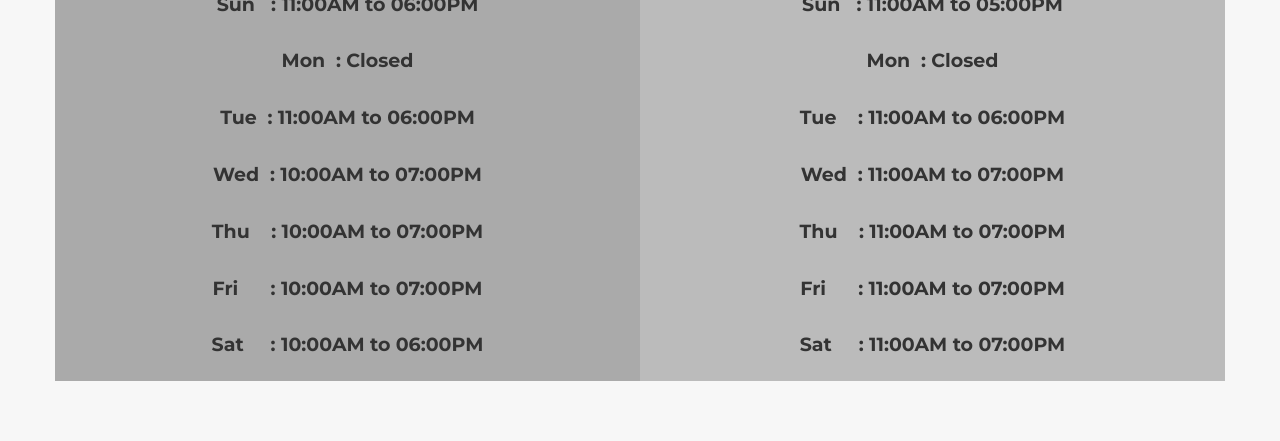
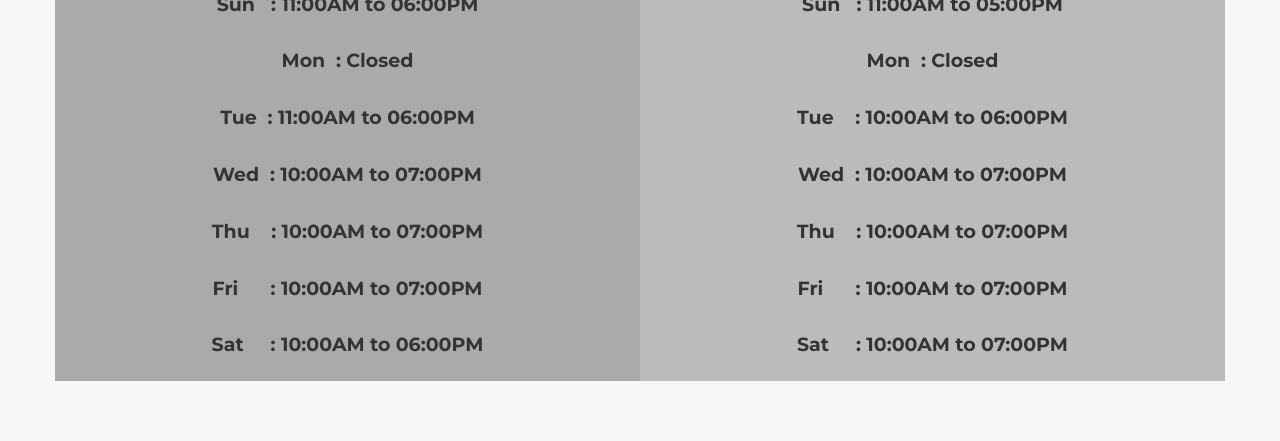
Before and after one commit to spooledrotten/spooledrotten.github.io, a Jekyll site: the page built from index.html, in a window 1280 px wide and 900 px high, scrolled down 1768 px. Shown: the part 154-595 px from the top of the window. Built offline with Jekyll 4.4.1, drawn with Linux system fonts in a browser that asks for light colours; some web fonts are replaced; some of the changed text lies outside the part shown.

Commit message:
hours and prices
hours and prices

```diff
--- a/_includes/services.html
+++ b/_includes/services.html
@@ -51,7 +51,7 @@
 				<div class="col-md-3">
 
 					<h2 class="service-heading">Miscellaneous</h2>
-					<h4 class="service-heading">Eyebrows Tinting&nbsp;- $18</h4>
+					<h4 class="service-heading">Eyebrows Tinting&nbsp;- $20</h4>
 					<h4 class="service-heading">Eyelashes Tinting - $22</h4>
                     <h4 class="service-heading">Facial Massage</h4>
                 </div>
--- a/_includes/team.html
+++ b/_includes/team.html
@@ -55,15 +55,15 @@
 
     <h4 class="service-heading"><br>Mon  &nbsp;: Closed</br></h4>
 
-    <h4 class="service-heading"><br>Tue  &nbsp;&nbsp;&nbsp;: 11:00AM to 06:00PM</br></h4>
+    <h4 class="service-heading"><br>Tue  &nbsp;&nbsp;&nbsp;: 10:00AM to 06:00PM</br></h4>
 
-    <h4 class="service-heading"><br>Wed  &nbsp;: 11:00AM to 07:00PM</br></h4>
+    <h4 class="service-heading"><br>Wed  &nbsp;: 10:00AM to 07:00PM</br></h4>
 
-    <h4 class="service-heading"><br>Thu  &nbsp;&nbsp;&nbsp;: 11:00AM to 07:00PM</br></h4>
+    <h4 class="service-heading"><br>Thu  &nbsp;&nbsp;&nbsp;: 10:00AM to 07:00PM</br></h4>
 
-    <h4 class="service-heading"><br>Fri  &nbsp;&nbsp;&nbsp;&nbsp;&nbsp;: 11:00AM to 07:00PM</br></h4>
+    <h4 class="service-heading"><br>Fri  &nbsp;&nbsp;&nbsp;&nbsp;&nbsp;: 10:00AM to 07:00PM</br></h4>
 
-    <h4 class="service-heading"><br>Sat  &nbsp;&nbsp;&nbsp;&nbsp;: 11:00AM to 07:00PM</br></h4>
+    <h4 class="service-heading"><br>Sat  &nbsp;&nbsp;&nbsp;&nbsp;: 10:00AM to 07:00PM</br></h4>
   </div>
 </div>
 <!--                   <h3 class="section-subheading text-muted"><br>Address: 2027 Murray Ave, Pittsburgh, PA 15217</br>Phone: 412-330-9788</h3>
```
